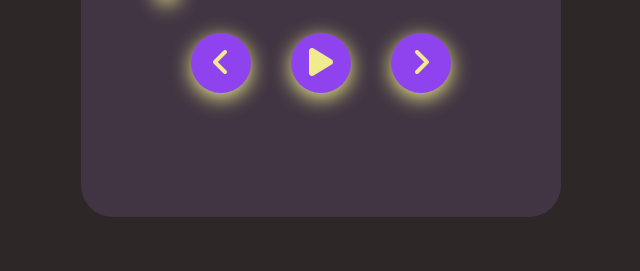
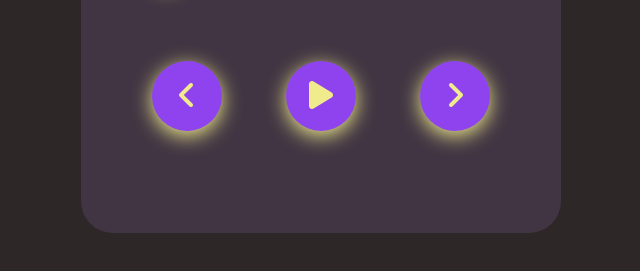
Before and after one commit to H45HT4G/H45HT4G.github.io, a plain HTML site: page index.html in a window 1280 px wide. Shown: the part 487-758 px from the top of the page, without its empty margins (319-959 px from the left). Drawn offline with nearby package versions, Linux system fonts and the light colour scheme.

Commit message:
resizing

```diff
--- a/styles.css
+++ b/styles.css
@@ -19,7 +19,7 @@ html, body {
 .music-player {
   border-radius: 2rem;
   width: 30rem;
-  height: 38rem;
+  height: 40rem;
   padding: 2rem;
   text-align: center;
   background: #413543;
@@ -139,9 +139,9 @@ nav {
 }
 
 .controls div {
-  width: 60px;
-  height: 60px;
-  margin: 20px;
+  width: 70px;
+  height: 70px;
+  margin: 4rem 2rem;
   border-radius: 50%;
   display: inline-flex;
   align-items: center;
```
